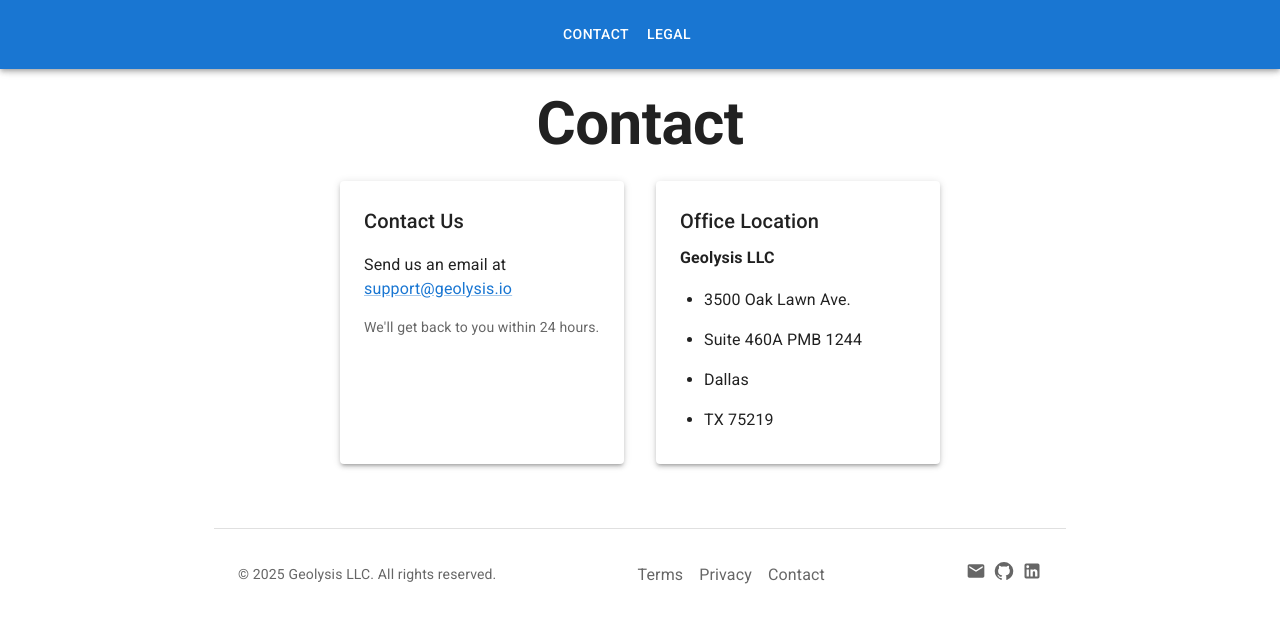
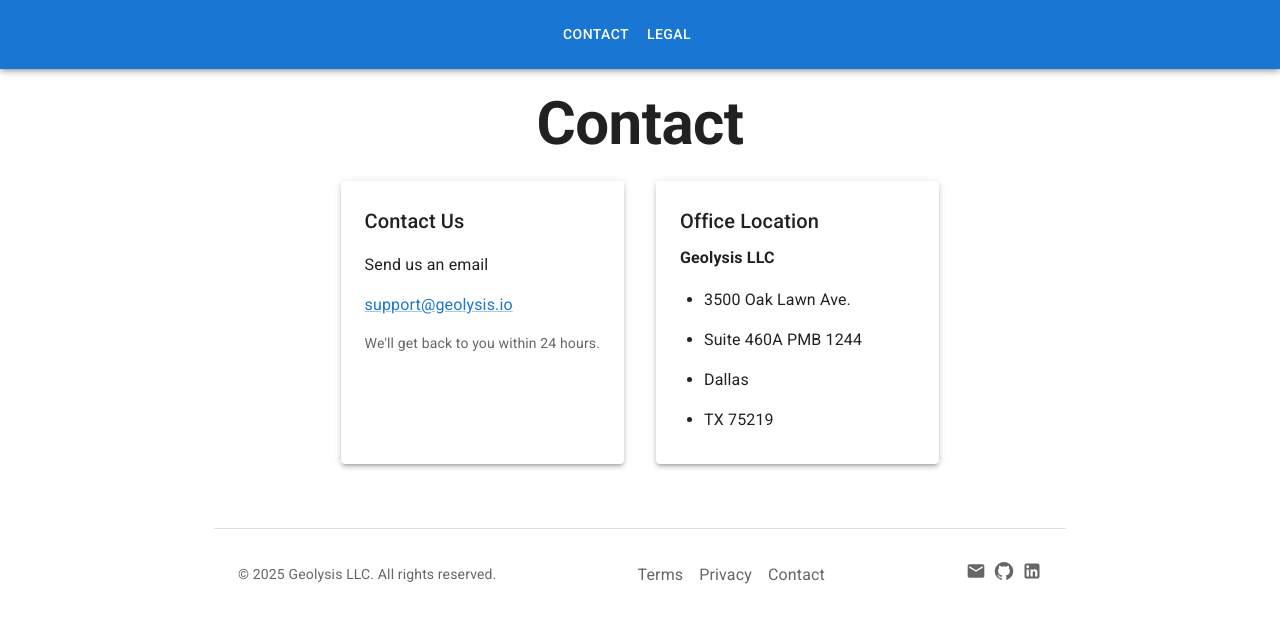
Before and after one commit to geolysis-dev/web, a React (Vite) app: page /contact in a window 1280 px wide. Shown: the top 622 px of the page. Built offline with nearby package versions, Linux system fonts and the light colour scheme; some icons are missing.

Commit message:
minor change

```diff
--- a/src/pages/contact-page.tsx
+++ b/src/pages/contact-page.tsx
@@ -37,8 +37,8 @@ export default function ContactPage() {
             Contact Us
           </Typography>
 
-          <Typography variant="body1">
-            Send us an email at{" "}
+          <Typography variant="body1">Send us an email </Typography>
+
           <Link
             href="mailto:support@geolysis.io"
             target="_blank"
@@ -47,7 +47,6 @@ export default function ContactPage() {
           >
             support@geolysis.io
           </Link>
-          </Typography>
 
           <Typography variant="body2" color="text.secondary">
             We'll get back to you within 24 hours.
```
Lines whose indentation alone changed are shown as unchanged.
